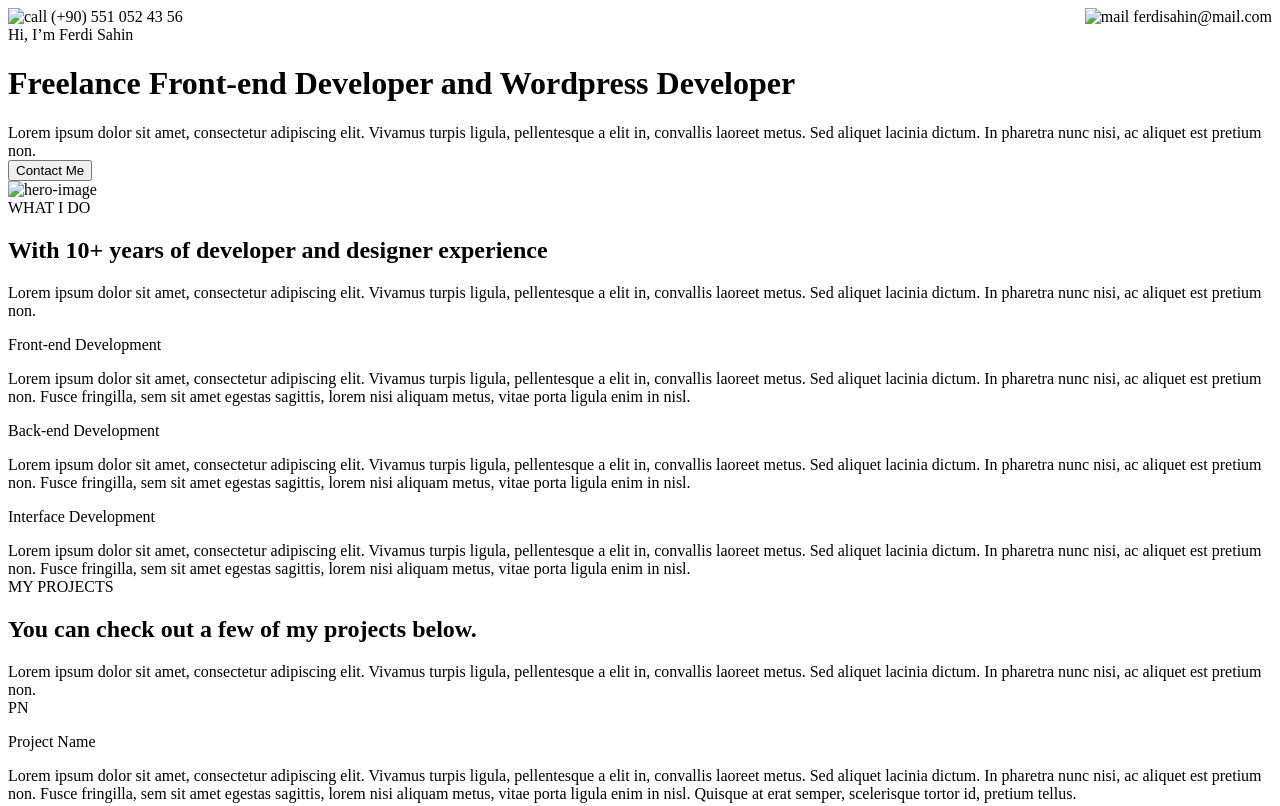
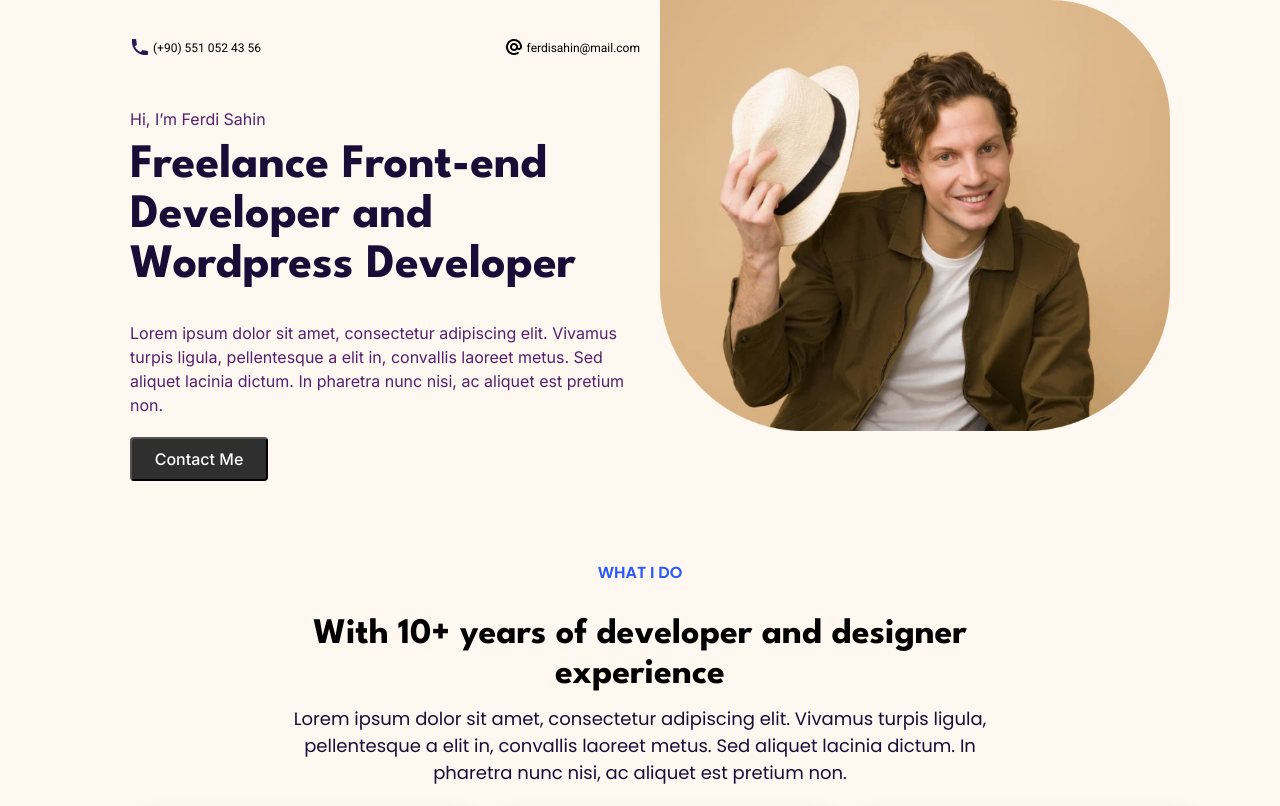
Before and after one commit to kankush421/random-portfolio, a plain HTML site: page src/index.html in a window 1280 px wide. Shown: the top 806 px of the page. Drawn offline with Linux system fonts and the light colour scheme.

Commit message:
changed pics path

```diff
--- a/src/index.html
+++ b/src/index.html
@@ -19,7 +19,7 @@
       crossorigin="anonymous"
       referrerpolicy="no-referrer"
     />
-    <link rel="stylesheet" href="/Mock-up Project/style.css" />
+    <link rel="stylesheet" href="style.css"/>
   </head>
 
   <body>
@@ -29,11 +29,11 @@
       <div id="hero-text">
         <!--Email & Phone-->
         <div class="small-text">
-          <img src="/Mock-up Project/images/Frame.png" alt="call" />
+          <img src="Frame.png" alt="call" />
           (+90) 551 052 43 56
 
           <div style="float: right">
-            <img src="/Mock-up Project/images/Frame (1).png" alt="mail" />
+            <img src="Frame (1).png" alt="mail" />
             ferdisahin@mail.com
           </div>
         </div>
@@ -57,7 +57,7 @@
       </div>
       <!--Hero Image-->
       <div id="hero-image-wrapper">
-        <img src="/Mock-up Project/images/hero.png" alt="hero-image" />
+        <img src="hero.png" alt="hero-image" />
       </div>
     </div>
     <div class="experience-section">
```
